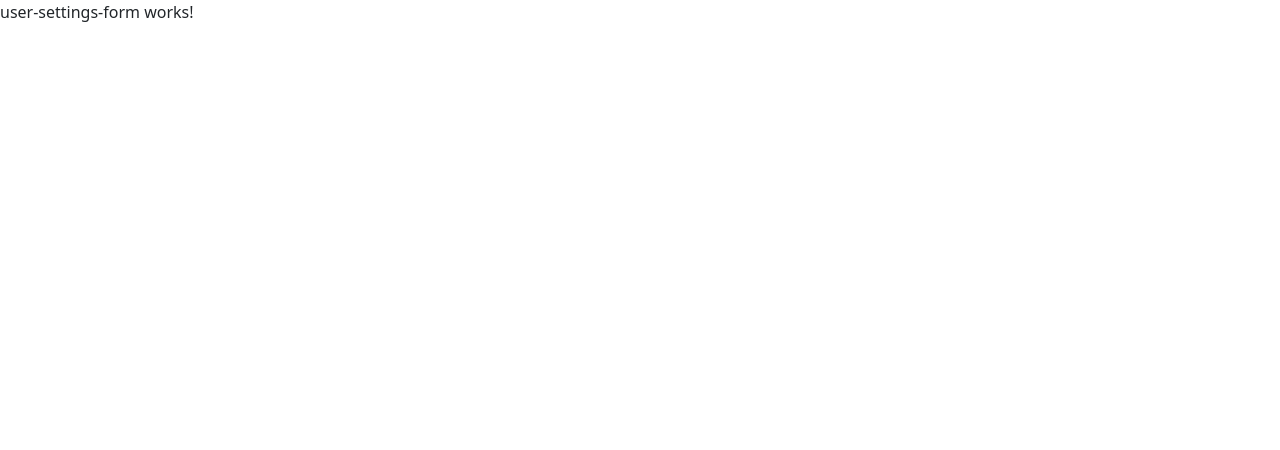
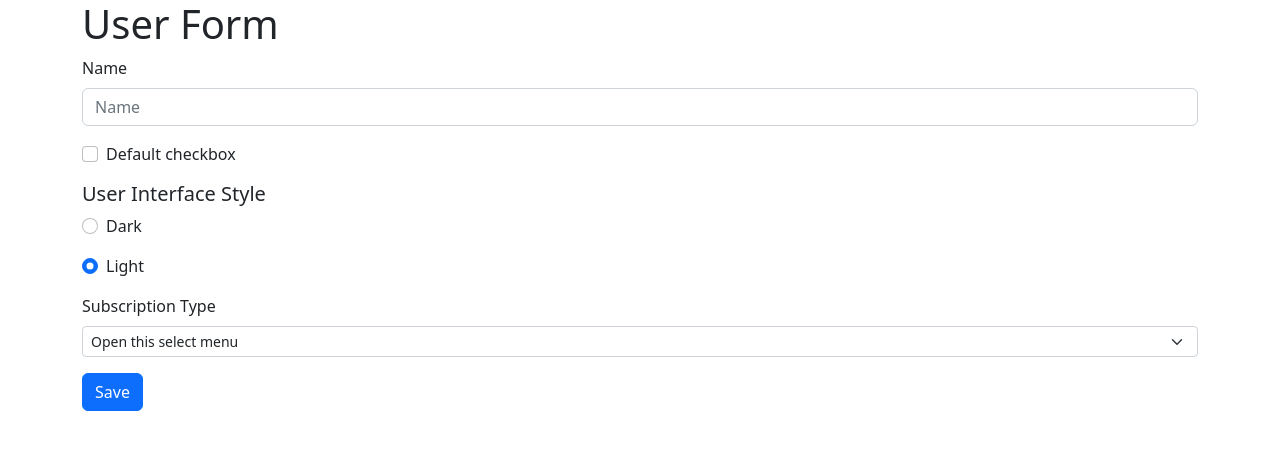
Before and after one commit to sjagmeet37/angular-forms, an Angular app: page / in a window 1280 px wide. Shown: the top 450 px of the page. Built offline with nearby package versions, Linux system fonts and the light colour scheme.

Commit message:
added form html code

```diff
--- a/src/app/user-settings-form/user-settings-form.component.html
+++ b/src/app/user-settings-form/user-settings-form.component.html
@@ -1 +1,46 @@
-<p>user-settings-form works!</p>
+<div class="container">
+    <h1>User Form</h1>
+    <form>
+        <div class="mb-3">
+            <label for="name" class="form-label">Name</label>
+            <input type="text" id="name" name="name" class="form-control" placeholder="Name" />
+        </div>
+        <div class="form-check mb-3">
+            <input class="form-check-input" type="checkbox" value="" id="flexCheckDefault">
+            <label class="form-check-label" for="flexCheckDefault" >
+              Default checkbox
+            </label>
+        </div>
+
+
+        <h5>User Interface Style</h5>
+        <div class="form-check mb-3">
+            <input class="form-check-input" type="radio" name="interfaceStyle" id="darkInterface" value="dark">
+            <label class="form-check-label" for="darkInterface">
+              Dark
+            </label>
+          </div>
+          <div class="form-check mb-3">
+            <input class="form-check-input" type="radio" name="interfaceStyle" id="lightInterface" value="light" checked>
+            <label class="form-check-label" for="lightInterface">
+                Light
+            </label>
+          </div>
+
+          <div class="mb-3">
+            <label class="form-check-label form-label" for="subscriptionType" >
+                Subscription Type
+            </label>
+            <select class="form-select form-select-sm" aria-label=".form-select-sm example"
+            id="subscriptionType">
+                <option selected>Open this select menu</option>
+                <option value="1">Monthly</option>
+                <option value="2">Anually</option>
+                <option value="3">Daily</option>
+              </select>
+          </div>
+
+
+        <button class="btn btn-primary">Save</button>
+    </form>
+</div>
```
